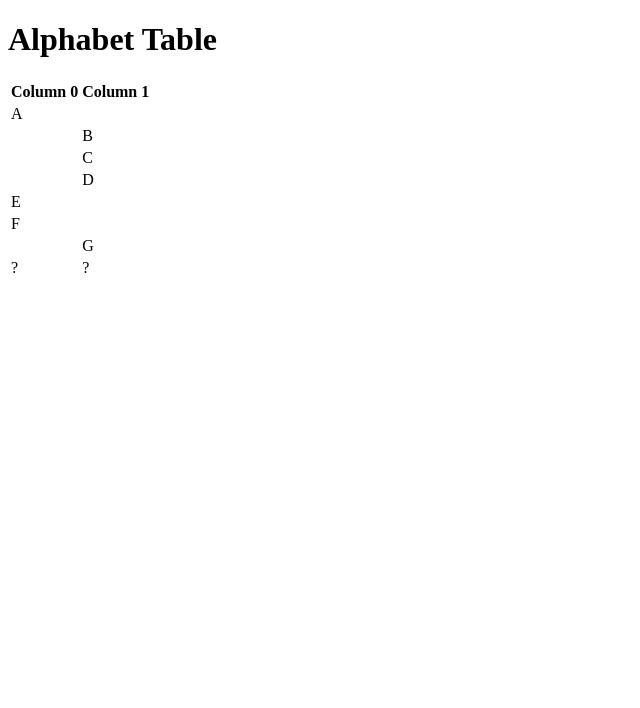
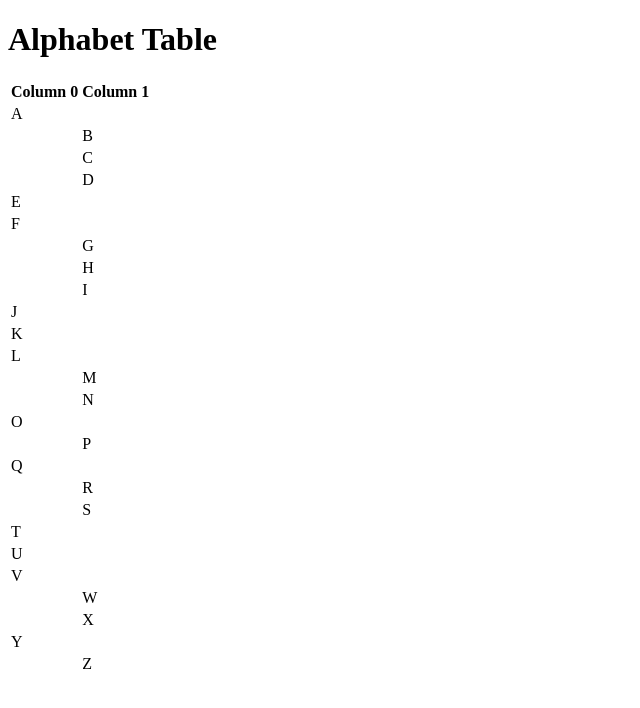
Before and after one commit to comp426-2022-spring/a00-pramit41, a website: page index.html in a window 1280 px wide. Shown: the whole page, without its empty margins (0-640 px from the left). Drawn offline with Linux system fonts and the light colour scheme.

Commit message:
a00 done

```diff
--- a/index.html
+++ b/index.html
@@ -38,8 +38,62 @@
                       <td></td><td>G</td>
                     </tr>
                     <tr>
-                      <td>?</td><td>?</td>
+                      <td></td><td>H</td>
                     </tr>
+                    <tr>
+                        <td></td><td>I</td>
+                    </tr>
+                    <tr>
+                        <td>J</td><td></td>
+                    </tr>
+                    <tr>
+                        <td>K</td><td></td>
+                     </tr>
+                    <tr>
+                        <td>L</td><td></td>
+                    </tr>
+                    <tr>
+                        <td></td><td>M</td>
+                    </tr>
+                    <tr>
+                        <td></td><td>N</td>
+                    </tr>
+                    <tr>
+                        <td>O</td><td></td>
+                      </tr>
+                      <tr>
+                        <td></td><td>P</td>
+                      </tr>
+                      <tr>
+                        <td>Q</td><td></td>
+                      </tr>
+                      <tr>
+                        <td></td><td>R</td>
+                      </tr>
+                      <tr>
+                        <td></td><td>S</td>
+                      </tr>
+                      <tr>
+                        <td>T</td><td></td>
+                      </tr>
+                      <tr>
+                        <td>U</td><td></td>
+                      </tr>
+                      <tr>
+                        <td>V</td><td></td>
+                      </tr>
+                      <tr>
+                        <td></td><td>W</td>
+                      </tr>
+                      <tr>
+                        <td></td><td>X</td>
+                      </tr>
+                      <tr>
+                        <td>Y</td><td></td>
+                      </tr>
+                      <tr>
+                        <td></td><td>Z</td>
+                      </tr>
               </tbody>
             </table>
         </div>
--- a/package.json
+++ b/package.json
@@ -15,5 +15,8 @@
   "bugs": {
     "url": "https://github.com/comp426-2022-spring/a00-pramit41/issues"
   },
-  "homepage": "https://github.com/comp426-2022-spring/a00-pramit41#readme"
+  "homepage": "https://github.com/comp426-2022-spring/a00-pramit41#readme",
+  "dependencies": {
+    "browser-sync": "^2.27.7"
+  }
 }
```
Also changed, not shown: 1 other file.
